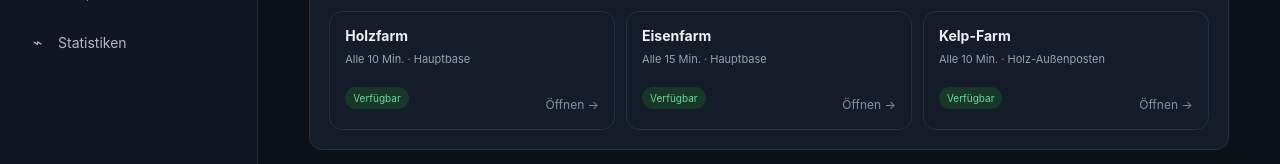
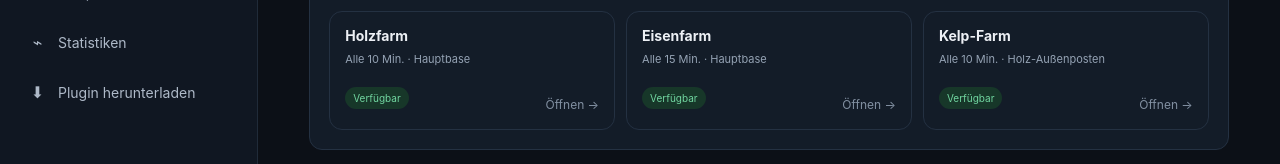
Before and after one commit to Flohhausen/FlohWorldControl-PluginWeb, a plain HTML site: page web/index.html in a window 1280 px wide. Shown: the part 377-541 px from the top of the page. Drawn offline with nearby package versions, Linux system fonts and the light colour scheme.

Commit message:
Add plugin download navigation tab

```diff
--- a/web/index.html
+++ b/web/index.html
@@ -23,6 +23,7 @@
         <a href="#storage" data-route="storage"><span>▣</span> Kistensuche</a>
         <a href="#teleport" data-route="teleport"><span>⌖</span> Teleport</a>
         <a href="#statistics" data-route="statistics"><span>⌁</span> Statistiken</a>
+        <a href="#plugin" data-route="plugin"><span>⬇</span> Plugin herunterladen</a>
       </nav>
       <div class="sidebar-subnav" id="sidebarSubnav"></div>
       <div class="connection"><i></i><div><b>Server-Verbindung</b><small>Demo-Modus · nicht verbunden</small></div></div>
```
